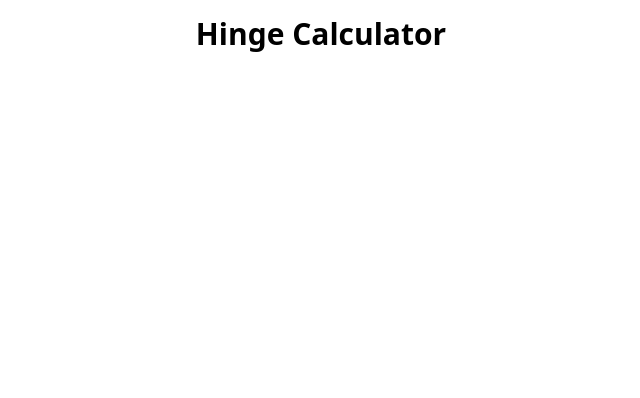
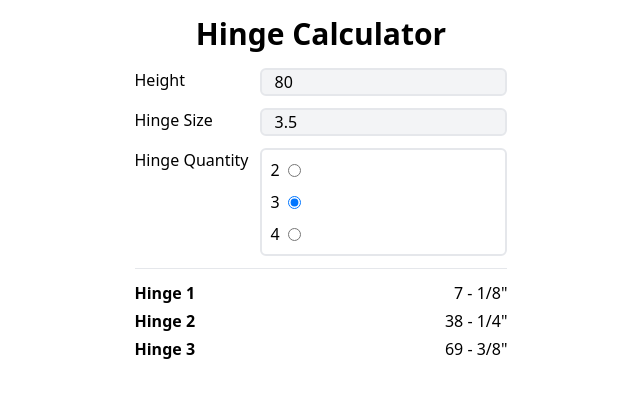
Before and after one commit to chartley1988/carpenter-tools, a React (Vite) app: page / in a window 1280 px wide. Shown: the top 398 px of the page, without its empty margins (319-959 px from the left). Built offline with nearby package versions, Linux system fonts and the light colour scheme.

Commit message:
calculator works

```diff
--- a/package.json
+++ b/package.json
@@ -4,7 +4,7 @@
   "version": "0.0.0",
   "type": "module",
   "scripts": {
-    "dev": "vite",
+    "dev": "vite --host",
     "build": "tsc -b && vite build",
     "lint": "eslint .",
     "preview": "vite preview"
@@ -24,6 +24,8 @@
     "eslint-plugin-react-refresh": "^0.4.14",
     "globals": "^15.11.0",
     "postcss": "^8.4.49",
+    "prettier": "^3.3.3",
+    "prettier-plugin-tailwindcss": "^0.6.8",
     "tailwindcss": "^3.4.15",
     "typescript": "~5.6.2",
     "typescript-eslint": "^8.11.0",
--- a/src/App.tsx
+++ b/src/App.tsx
@@ -1,12 +1,175 @@
+import { useState, useRef, useEffect, ChangeEvent } from "react";
 import { Header } from "./components/Header";
+import { Door } from "./types";
+import { calculateHinges, printMeasurement } from "./utilities/calculations";
 
 function App() {
+  const [door, setDoor] = useState<Door>({
+    height: 80,
+    hinge: 3.5,
+    top_offset: 7.125,
+    bottom_offset: 7.125,
+    hinges: [],
+    hinge_qty: 3,
+  });
+
+  useEffect(() => {
+    const initial = calculateHinges(door);
+    setDoor({ ...door, hinges: initial });
+  }, []);
 
   return (
-		<>
+    <div className="flex w-full flex-col items-center gap-4">
       <Header />
-		</>
+      <Inputs door={door} setDoor={setDoor} />
+    </div>
   );
 }
 
-export default App
+function Inputs({
+  door,
+  setDoor,
+}: {
+  door: Door;
+  setDoor: React.Dispatch<React.SetStateAction<Door>>;
+}) {
+  const [hingeSelection, setHingeSelection] = useState([false, true, false]);
+
+  function handleRadio(e: ChangeEvent<HTMLInputElement>) {
+    e.stopPropagation();
+    const hinges = calculateHinges({
+      ...door,
+      hinge_qty: Number(e.target.value),
+    });
+    setDoor((prev) => ({
+      ...prev,
+      hinge_qty: Number(e.target.value),
+      hinges: hinges,
+    }));
+    e.currentTarget.checked = true;
+  }
+
+  return (
+    <div className="w-full max-w-max">
+      <form action="" className="grid max-w-96 justify-start gap-3">
+        <>
+          {/* Door Size */}
+          <label htmlFor="height" className="col-start-1 w-min">
+            Height
+          </label>
+          <input
+            type="number"
+            name="height"
+            id="height"
+            min={0}
+            defaultValue={door.height}
+            onChange={(e) => {
+              e.stopPropagation();
+              const hinges = calculateHinges({
+                ...door,
+                height: Number(e.target.value),
+              });
+              setDoor((prev) => ({
+                ...prev,
+                height: Number(e.target.value),
+                hinges: hinges,
+              }));
+            }}
+            className="border-black-900 col-start-2 min-w-40 rounded-md border-2 bg-gray-100 pl-3"
+          />
+
+          {/* Hinge Size */}
+          <label htmlFor="hinge" className="col-start-1 w-max">
+            Hinge Size
+          </label>
+          <input
+            type="number"
+            name="hinge"
+            id="hinge"
+            min={3}
+            max={5}
+            defaultValue={door.hinge}
+            onChange={(e) => {
+              e.stopPropagation();
+              const hinges = calculateHinges({
+                ...door,
+                hinge: Number(e.target.value),
+              });
+              setDoor((prev) => ({
+                ...prev,
+                hinge: Number(e.target.value),
+                hinges: hinges,
+              }));
+            }}
+            className="border-black-900 col-start-2 min-w-40 rounded-md border-2 bg-gray-100 pl-3"
+          />
+
+          {/* Hinge Quantity */}
+          <h3 className="col-start-1 w-max">Hinge Quantity</h3>
+          <ul className="col-start-2 flex flex-col content-center gap-2 rounded-md border-2 p-2">
+            <div className="flex flex-row items-center gap-2">
+              <label htmlFor="qty_2">2</label>
+              <input
+                type="radio"
+                id="qty_2"
+                name="qty"
+                onChange={(e) => {
+                  setHingeSelection([true, false, false]);
+                  handleRadio(e);
+                }}
+                checked={hingeSelection[0]}
+                value={"2"}
+              />
+            </div>
+
+            <div className="flex flex-row items-center gap-2">
+              <label htmlFor="qty_3">3</label>
+              <input
+                type="radio"
+                id="qty_3"
+                name="qty"
+                onChange={(e) => {
+                  setHingeSelection([false, true, false]);
+                  handleRadio(e);
+                }}
+                checked={hingeSelection[1]}
+                value={"3"}
+              />
+            </div>
+
+            <div className="flex flex-row items-center gap-2">
+              <label htmlFor="qty_4">4</label>
+              <input
+                type="radio"
+                id="qty_4"
+                onChange={(e) => {
+                  setHingeSelection([false, false, true]);
+                  handleRadio(e);
+                }}
+                checked={hingeSelection[2]}
+                name="qty"
+                value={"4"}
+              />
+            </div>
+          </ul>
+        </>
+      </form>
+
+      <hr className="mt-3" />
+
+      <ul className="mt-3 flex w-full flex-col gap-1">
+        {door.hinges.map((hinge, index) => (
+          <li
+            key={hinge}
+            className="flex w-full flex-row justify-between gap-2"
+          >
+            <h3 className="block font-bold">{`Hinge ${index + 1}`}</h3>
+            <div>{printMeasurement(hinge)}</div>
+          </li>
+        ))}
+      </ul>
+    </div>
+  );
+}
+
+export default App;
--- a/src/components/Header.tsx
+++ b/src/components/Header.tsx
@@ -1,8 +1,10 @@
 
 export const Header = () => {
     return (
-        <>
-			<h1 className='text-3xl font-bold text-center mt-4'>Hinge Calculator</h1>
-        </>
-    )
+      <>
+        <h1 className="mt-4 w-max text-center text-3xl font-bold">
+          Hinge Calculator
+        </h1>
+      </>
+    );
 }
--- /dev/null
+++ b/src/types.ts
@@ -0,0 +1,8 @@
+export type Door = {
+  height: number;
+  hinge: number;
+  top_offset: number;
+  bottom_offset: number;
+  hinge_qty: number;
+  hinges: number[];
+};
--- a/src/utilities/calculations.ts
+++ b/src/utilities/calculations.ts
@@ -0,0 +1,91 @@
+import { Door } from "../types";
+
+export function calculateHinges(door: Door) {
+  const spacing = calculateSpacing(door);
+  const hinges = calculateHingeMeasurements(door, spacing);
+  return hinges;
+}
+
+function calculateSpacing(door: Door): number {
+  const spacing =
+    (door.height -
+      door.hinge * door.hinge_qty -
+      (door.bottom_offset + door.top_offset)) /
+    (door.hinge_qty - 1);
+  const rounded = convertToSixteenth(spacing);
+  return rounded;
+}
+
+function calculateHingeQuantity(door: Door): number {
+  let qty = 10;
+  let spacing = calculateSpacing(door, qty);
+  while (spacing < 18 && qty > 0) {
+    qty -= 1;
+    spacing = calculateSpacing(door, qty);
+  }
+  return qty;
+}
+
+function convertToSixteenth(number: number) {
+  let mod = number % Math.floor(number);
+  mod = Math.floor(mod * 16);
+  return Math.floor(number) + mod / 16;
+}
+
+export function printMeasurement(number: number) {
+  const sixteenth = convertToSixteenth(number);
+  const fraction = sixteenth - Math.floor(number);
+  const result = (decimal: number) => {
+    switch (Math.round(decimal)) {
+      case 16:
+        return "";
+      case 15:
+        return " - 15/16";
+      case 14:
+        return " - 7/8";
+      case 13:
+        return " - 13/16";
+      case 12:
+        return " - 3/4";
+      case 11:
+        return " - 11/16";
+      case 10:
+        return " - 5/8";
+      case 9:
+        return " - 9/16";
+      case 8:
+        return " - 1/2";
+      case 7:
+        return " - 7/16";
+      case 6:
+        return " - 3/8";
+      case 5:
+        return " - 5/16";
+      case 4:
+        return " - 1/4";
+      case 3:
+        return " - 3/16";
+      case 2:
+        return " - 1/8";
+      case 1:
+        return " - 1/16";
+      case 0:
+        return "";
+
+        break;
+
+      default:
+        break;
+    }
+  };
+  return `${Math.floor(number)}${result(fraction * 16)}"`;
+}
+
+function calculateHingeMeasurements(door: Door, spacing: number): number[] {
+  const hinges = [];
+  for (let i = 0; i < door.hinge_qty; i++) {
+    const hinge = door.top_offset + i * (door.hinge + spacing);
+    hinges.push(hinge);
+  }
+  return hinges;
+}
```
Also changed, not shown: 2 other files (tests, documents, lock files or other folders).
